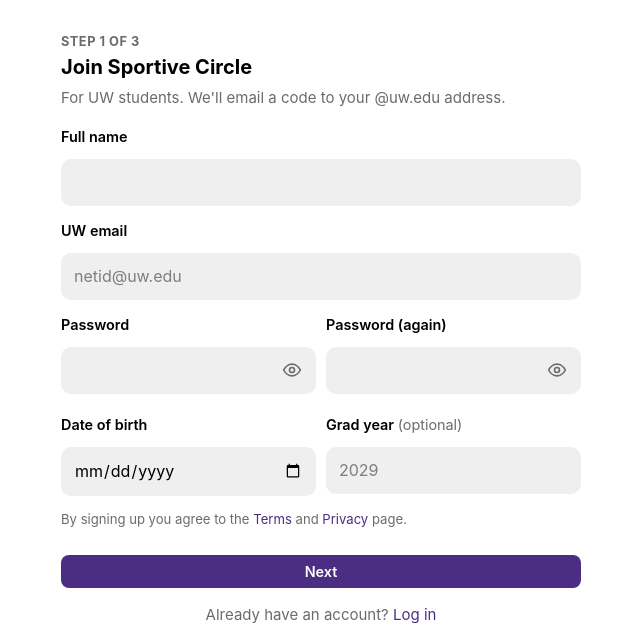
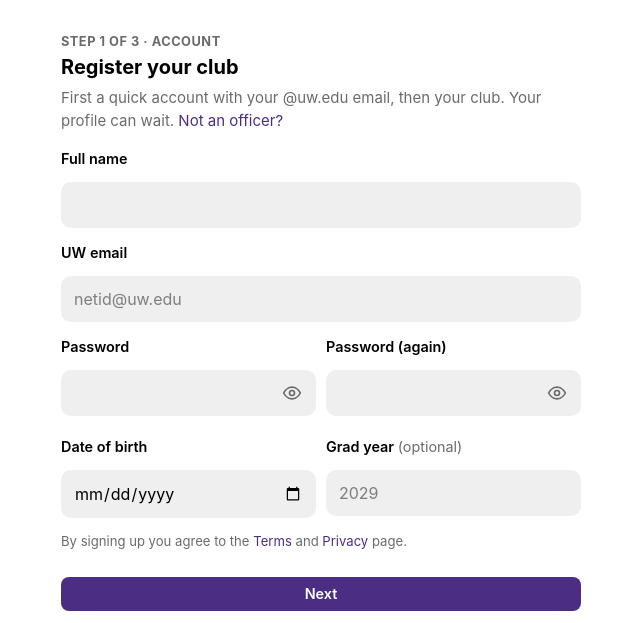
Before and after one commit to ABkulog/sportive-circle, a Flask app: page /signup?club=1 in a window 1280 px wide. Shown: the part 53-676 px from the top of the page, without its empty margins (319-959 px from the left). Run offline with Flask 3, Linux system fonts and the light colour scheme; some libraries are stand-ins or nearby versions; some web fonts are replaced.

Commit message:
Officers sign up straight to their club (#85)
The sign-up page starts with "Club officer? Register your club". That
path is a quick account, the email code, then the club form: no sports,
texts or photo steps. The bell says the profile can wait. FR-CLUB-36.


Claude-Session: https://claude.ai/code/session_01SApTzUwhvzQKqMA3haPNr9

Co-authored-by: Claude <noreply@anthropic.com>

```diff
--- a/sportive/auth.py
+++ b/sportive/auth.py
@@ -309,10 +309,17 @@ def claim_code_try(user_id):
 @bp.route("/signup", methods=("GET", "POST"))
 def signup():
     if g.user is not None:  # already logged in: a second account from here would log this one out
-        return redirect(safe_next(request.args.get("next", "")))
+        return redirect(url_for("clubs.create") if request.args.get("club") else safe_next(request.args.get("next", "")))
     form = request.form
     if request.args.get("next"):
         session["after_login"] = safe_next(request.args["next"])
+    if request.args.get("club"):  # "Club officer?": an account, the email code, then straight to their club
+        session["club_signup"] = True
+        session["after_login"] = url_for("clubs.create")
+    elif request.method == "GET" and not request.args.get("fix"):
+        session.pop("club_signup", None)
+    # Officers skip the sports and texts steps: they're here to register their club (the profile can wait).
+    next_step = url_for("auth.verify") if session.get("club_signup") else url_for("auth.signup_sports")
     if request.method == "POST":
         full_name = person_name(form.get("full_name"))
         email = form.get("email", "").strip().lower()
@@ -335,7 +342,7 @@ def signup():
             db.commit()
             session["pending_email"] = email
             session.pop("signup_form", None)
-            return redirect(url_for("auth.signup_sports"))
+            return redirect(next_step)
         if error is None and code_recently_sent(email):
             error = "We just sent a code to that email. Check your inbox, or wait a minute and try again."
         if error is None and not codes_left_today(email):
@@ -363,7 +370,7 @@ def signup():
                 session.pop("signup_form", None)
                 start_verification(email)  # saves the code (ending the one-at-a-time hold), then emails it
                 db.commit()  # (and the account, even if no code could be sent today)
-                return redirect(url_for("auth.signup_sports"))
+                return redirect(next_step)
         db.rollback()  # let go of the hold, if taken
         flash(error, "error")
         # Back to a normal page (not the answer to a form post), so the phone's Back button works on the next
@@ -383,7 +390,7 @@ def signup():
     except ValueError:  # today is Feb 29
         latest_birth_date = today.replace(year=today.year - MIN_AGE, day=28)
     return render_template("auth/signup.html", form=form, current_year=today.year,
-                           latest_birth_date=latest_birth_date.isoformat())
+                           latest_birth_date=latest_birth_date.isoformat(), club_signup=session.get("club_signup"))
 
 
 @bp.route("/signup/sports", methods=("GET", "POST"))
@@ -501,8 +508,19 @@ def verify():
             )
             from .notifications import start_markers  # imported here: notifications.py imports this module
             start_markers(user["id"])
+            club_signup = session.get("club_signup")  # (log_in starts a new session)
+            if club_signup:
+                # No photo step and no sports: the bell reminds them, and their club comes first.
+                from .notifications import notify  # imported here: notifications.py imports this module
+                db.execute("UPDATE users SET photo_skipped = 1 WHERE id = ?", (user["id"],))
+                notify(user["id"], "account", "Your profile can wait: add a photo and your sports when you have a minute.",
+                       url_for("profile.edit"), key="tip:photo")
             db.commit()
             destination = log_in(user, just_signed_up=True)
+            if club_signup:
+                flash(f"You're in, {user['full_name'].split()[0]}! Now your club. Your profile can wait: "
+                      "fill it in later from Profile.", "celebrate")
+                return redirect(url_for("clubs.create"))
             flash(f"Welcome, {user['full_name'].split()[0]}!", "celebrate")
             if user["phone"] and not user["phone_verified"]:
                 # The email is real now, so the number from step 3 gets its code.
@@ -515,7 +533,8 @@ def verify():
                     flash(f"{problem} You can add your number in Settings → Texts.", "info")
             return redirect(destination)
         flash(error, "error")
-    return render_template("auth/verify.html", email=email, wait=resend_wait(email))
+    return render_template("auth/verify.html", email=email, wait=resend_wait(email),
+                           club_signup=session.get("club_signup"))
 
 
 @bp.route("/verify/resend", methods=("POST",))
--- a/sportive/static/style.css
+++ b/sportive/static/style.css
@@ -1931,3 +1931,10 @@ html, body { overflow-x: clip; }
 /* Members only: the switch shows once "Post as" is set to a club */
 .composer .members-only { display: none; margin-top: 8px; }
 .composer:has(select[name="as_club"] option:not([value=""]):checked) .members-only { display: flex; }
+
+/* Sign up: the officers' short path, above the form */
+.officer-signup { display: flex; align-items: center; gap: 12px; max-width: 520px; margin: 0 auto 12px; padding: 14px 16px;
+  color: var(--text); text-decoration: none; border: 1px solid var(--purple); }
+.officer-signup:hover { text-decoration: none; }
+.officer-signup-icon { font-size: 1.6rem; flex: none; }
+.officer-signup-go { margin-left: auto; font-size: 1.6rem; color: var(--purple); flex: none; }
--- a/sportive/templates/auth/signup.html
+++ b/sportive/templates/auth/signup.html
@@ -1,10 +1,26 @@
 {% extends "base.html" %}
 {% block title %}Sign up{% endblock %}
 {% block content %}
+{% if not club_signup %}
+{# Officers at a club meeting: one tap to the short path (account, code, club), no profile to fill in first #}
+<a class="card officer-signup" href="{{ url_for('auth.signup', club=1) }}">
+  <span class="officer-signup-icon" aria-hidden="true">🏆</span>
+  <span><strong>Club officer? Register your club</strong><br>
+    <small class="muted">A quick account, then straight to your club. Your profile can wait.</small></span>
+  <span class="officer-signup-go" aria-hidden="true">›</span>
+</a>
+{% endif %}
 <div class="card form-card">
+  {% if club_signup %}
+  <p class="step-label">Step 1 of 3 · Account</p>
+  <h1>Register your club</h1>
+  <p class="muted">First a quick account with your @uw.edu email, then your club. Your profile can wait.
+    <a href="{{ url_for('auth.signup') }}">Not an officer?</a></p>
+  {% else %}
   <p class="step-label">Step 1 of {{ 4 if sms_available() else 3 }}</p>
   <h1>Join Sportive Circle</h1>
   <p class="muted">For UW students. We'll email a code to your @uw.edu address.</p>
+  {% endif %}
   <form method="post" class="form">
     {{ csrf_field() }}
     <label class="field"><span>Full name</span>
--- a/sportive/templates/auth/verify.html
+++ b/sportive/templates/auth/verify.html
@@ -2,7 +2,7 @@
 {% block title %}Verify your email{% endblock %}
 {% block content %}
 <div class="card form-card">
-  <p class="step-label">Last step</p>
+  <p class="step-label">{{ 'Step 2 of 3 · Email (then your club)' if club_signup else 'Last step' }}</p>
   <h1>Check your email</h1>
   <p class="muted">We sent a 6-digit code to <strong>{{ email }}</strong>. Give it a minute, and check Junk too.
     <a href="{{ url_for('auth.signup', fix=1) }}">Wrong email? Fix it</a></p>
--- a/sportive/templates/clubs/directory.html
+++ b/sportive/templates/clubs/directory.html
@@ -8,7 +8,7 @@
   <div class="club-search-row">
     <input type="search" name="q" value="{{ q }}" placeholder="Search clubs" aria-label="Search clubs">
     {% if g.user %}<a class="btn btn-small" href="{{ url_for('clubs.create') }}">＋ Register a club</a>
-    {% else %}<a class="btn btn-small" href="{{ url_for('auth.signup', next=url_for('clubs.create')) }}">＋ Register a club</a>{% endif %}
+    {% else %}<a class="btn btn-small" href="{{ url_for('auth.signup', club=1) }}">＋ Register a club</a>{% endif %}
   </div>
   <nav class="feed-chips" aria-label="Show">
     {% set all_on = not mine and not fits and not sport %}
@@ -64,7 +64,7 @@
       <p><strong>{% if q or sport or mine or fits %}No clubs match that.{% else %}No clubs yet.{% endif %}</strong></p>
       <p class="muted">Are you an officer of an active UW club? Register it so other Huskies can find you.</p>
       {% if g.user %}<a class="btn" href="{{ url_for('clubs.create') }}">Register your club</a>
-      {% else %}<a class="btn" href="{{ url_for('auth.signup', next=url_for('clubs.create')) }}">Sign up to register your club</a>{% endif %}
+      {% else %}<a class="btn" href="{{ url_for('auth.signup', club=1) }}">Sign up to register your club</a>{% endif %}
     </div>
     {% endif %}
   {% endfor %}
--- a/sportive/templates/landing.html
+++ b/sportive/templates/landing.html
@@ -56,7 +56,7 @@
     <p><a class="btn btn-ghost" href="{{ url_for('clubs.directory') }}">See all clubs →</a></p>
   {% else %}
     <p class="card muted">Clubs are joining now. Officer of a UW club?
-      <a href="{{ url_for('auth.signup', next=url_for('clubs.create')) }}">Register it</a>.</p>
+      <a href="{{ url_for('auth.signup', club=1) }}">Register it</a>.</p>
   {% endif %}
 </section>
 {% endblock %}
```
Also changed, not shown: docs/requirements.md (+1 -0 lines), tests/test_club_posts.py (+27 -0 lines).
